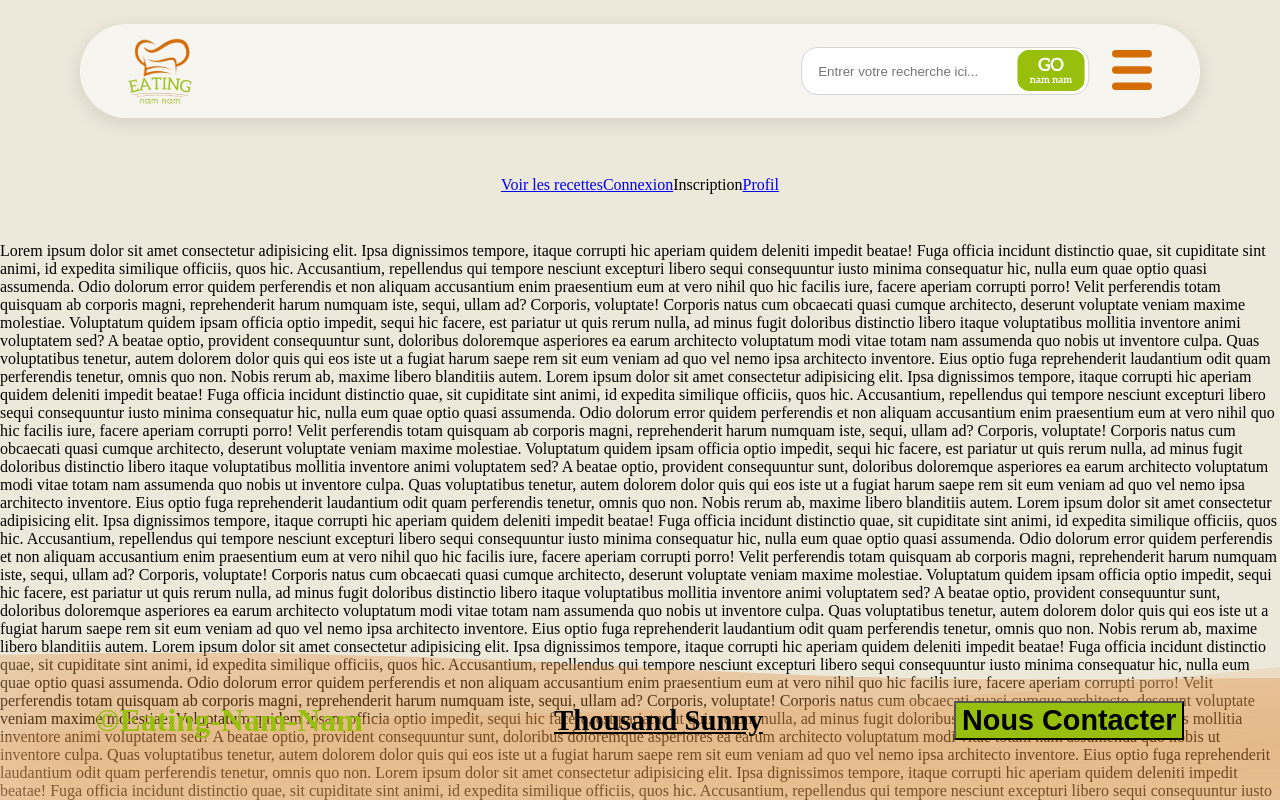
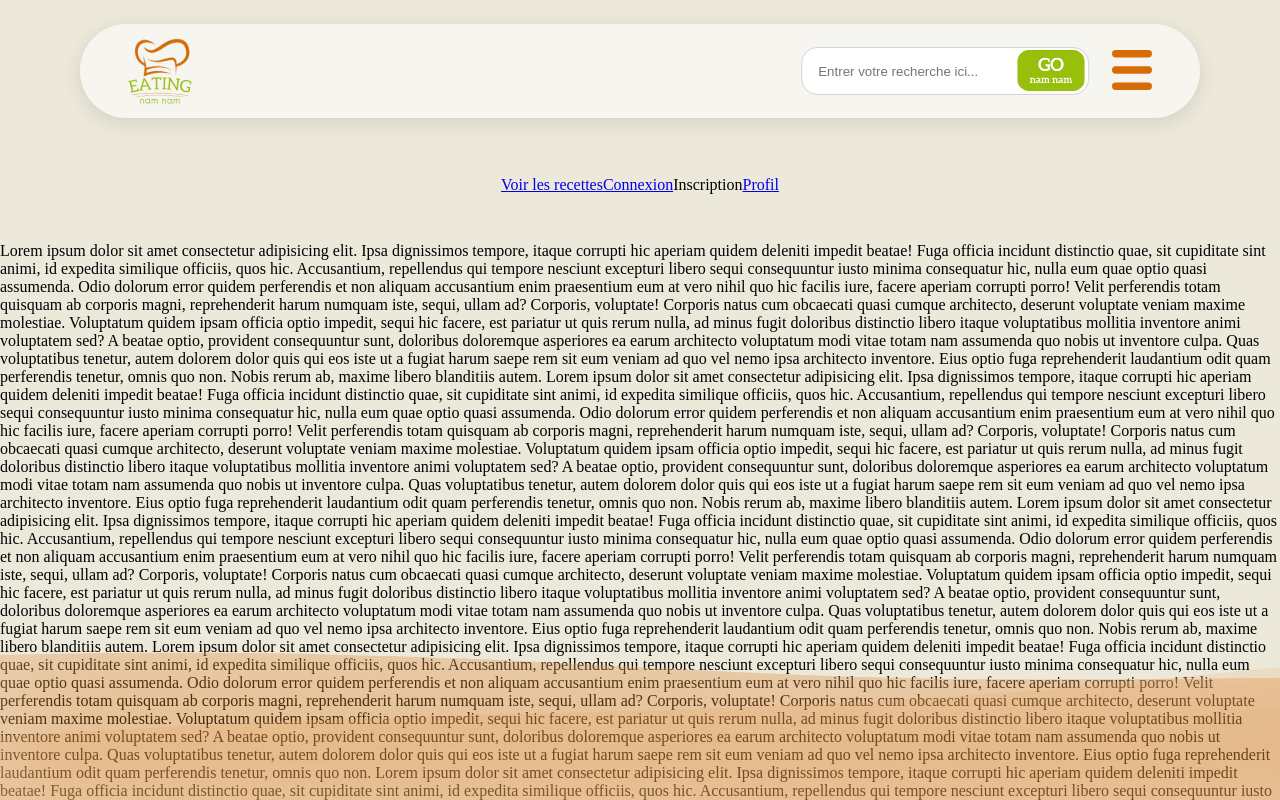
Before and after one commit to WildCodeSchool-2023-09/JS-RemoteFR-SACOD-P3-Eating-Nam-Nam-thousandsunny, a React (Vite) app in the folder frontend/: page / in a window 1280 px wide. Shown: the top 800 px of the page. Built offline with nearby package versions, Linux system fonts and the light colour scheme; a web font is replaced by a local one.

Commit message:
Footer-fix

```diff
--- a/frontend/src/components/Footer.jsx
+++ b/frontend/src/components/Footer.jsx
@@ -1,26 +1,6 @@
-import { Link } from "react-router-dom";
 import "./style/Footer.scss";
 
 function Footer() {
-  return (
-    <footer className="Footer">
-      <div className="Left-bloc">
-        <div className="Project">&copy;Eating-Nam-Nam</div>
-      </div>
-      <div className="Mid-bloc">
-        {" "}
-        <Link to="/Mentions legales" className="mentions">
-          <p>Thousand Sunny</p>
-        </Link>
-      </div>
-      <div className="Right-bloc">
-        <Link to="/About Us">
-          <button type="button" className="Contact-button">
-            Nous Contacter
-          </button>
-        </Link>
-      </div>
-    </footer>
-  );
+  return <footer className="Footer" />;
 }
 export default Footer;
--- a/frontend/src/components/style/Footer.scss
+++ b/frontend/src/components/style/Footer.scss
@@ -9,6 +9,7 @@
   height: 20vh;
   background-size: cover;
   z-index: 0;
+  object-fit: contain;
 }
 
 .Project {
```
